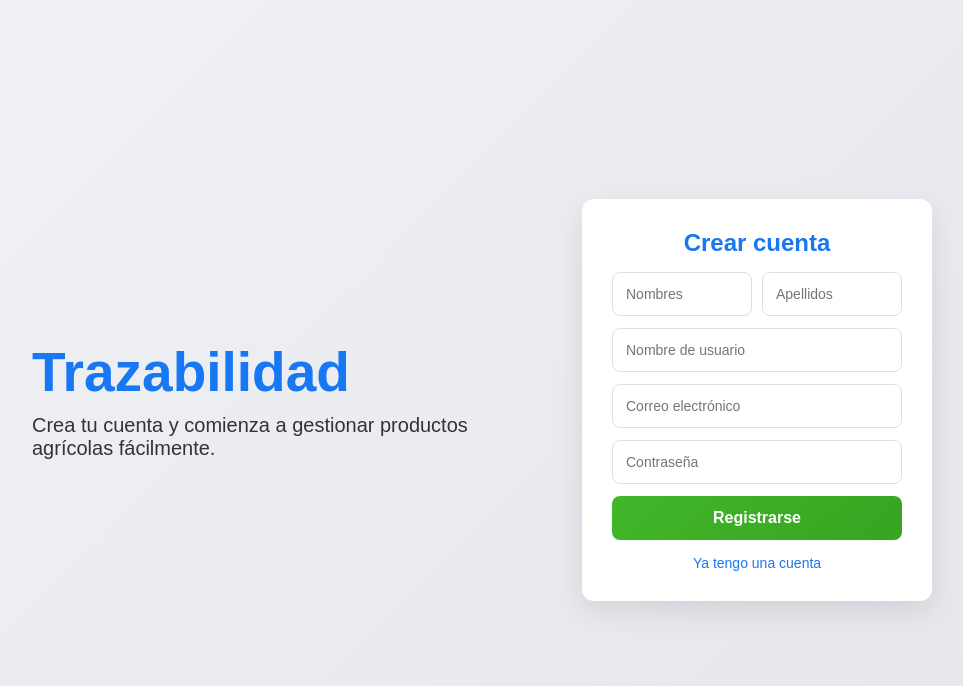
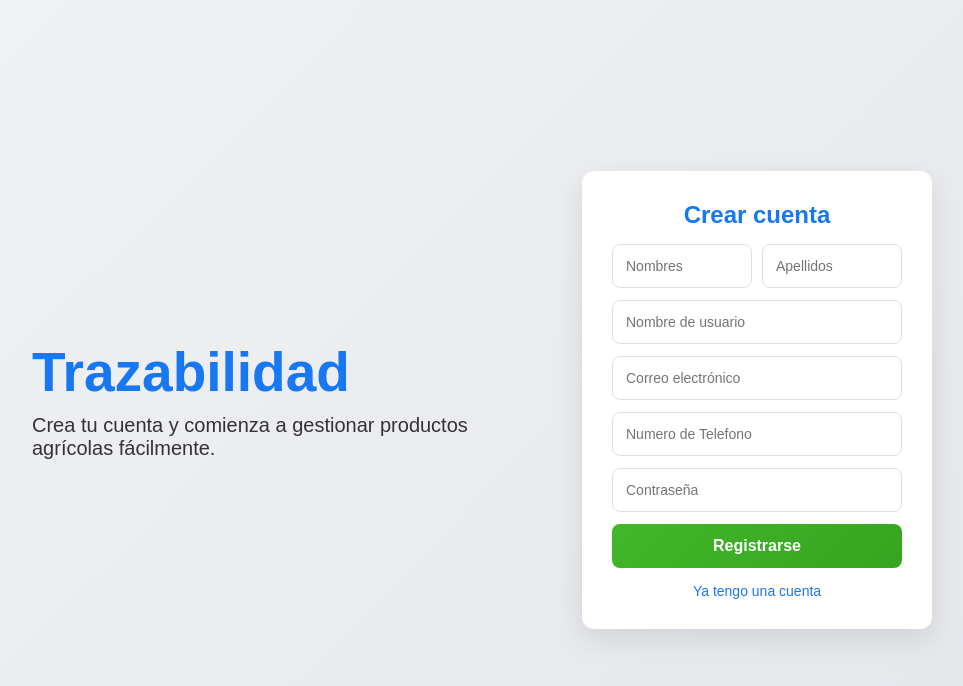
Before and after one commit to JuanPinto-byte/Proyecto-trazabilidad-de-productos-agricolas-de-exportaci-n, a Flask app: page /auth/register in a window 1280 px wide. Shown: the top 686 px of the page, without its empty margins (158-1121 px from the left). Run offline with Flask 3, Linux system fonts and the light colour scheme.

Commit message:
agregando la opcion de guardar telefono desde el register

```diff
--- a/app/models/user.py
+++ b/app/models/user.py
@@ -12,7 +12,7 @@ class User(db.Model):
     nombre_completo = db.Column(db.String(150), nullable=True)
     password_hash = db.Column(db.String(256), nullable=False)
     email = db.Column(db.String(120), unique=True, nullable=False)
-
+    telefono = db.Column(db.String(20))
     #Fk de roles
     rol_id = db.Column(
         db.Integer,
--- a/app/routes/auth.py
+++ b/app/routes/auth.py
@@ -44,6 +44,7 @@ def register():
         username = request.form.get('username')
         email = request.form.get('email')
         password = request.form.get('password')
+        telefono = request.form.get('telefono')
 
         # 🔥 VALIDAR SI YA EXISTE
         user_exist = User.query.filter_by(nombre_usuario=username).first()
@@ -62,6 +63,7 @@ def register():
             nombre_usuario=username,
             nombre_completo=f"{nombre} {apellido}",
             email=email,
+            telefono=telefono
         )
 
         nuevo_usuario.set_password(password)
--- a/app/static/css/register.css
+++ b/app/static/css/register.css
@@ -184,3 +184,14 @@ body {
         max-width: 350px;
     }
 }
+/*  Quitar flechas en Chrome, Edge, Safari */
+input[type="number"]::-webkit-outer-spin-button,
+input[type="number"]::-webkit-inner-spin-button {
+    -webkit-appearance: none;
+    margin: 0;
+}
+
+/*  Quitar flechas en Firefox */
+input[type="number"] {
+    appearance: textfield;
+}
--- a/app/templates/register.html
+++ b/app/templates/register.html
@@ -55,7 +55,9 @@
             <!-- EMAIL -->
             <input type="email" name="email" placeholder="Correo electrónico"
                    value="{{ request.form.email }}" required>
-
+            <!-- Telefono -->
+            <input type="number" name="telefono" placeholder="Numero de Telefono"
+                   value="{{ request.form.telefono }}" required>
             <!-- PASSWORD -->
             <input type="password" name="password" placeholder="Contraseña" required>
 
```
Also changed, not shown: 1 other file.
